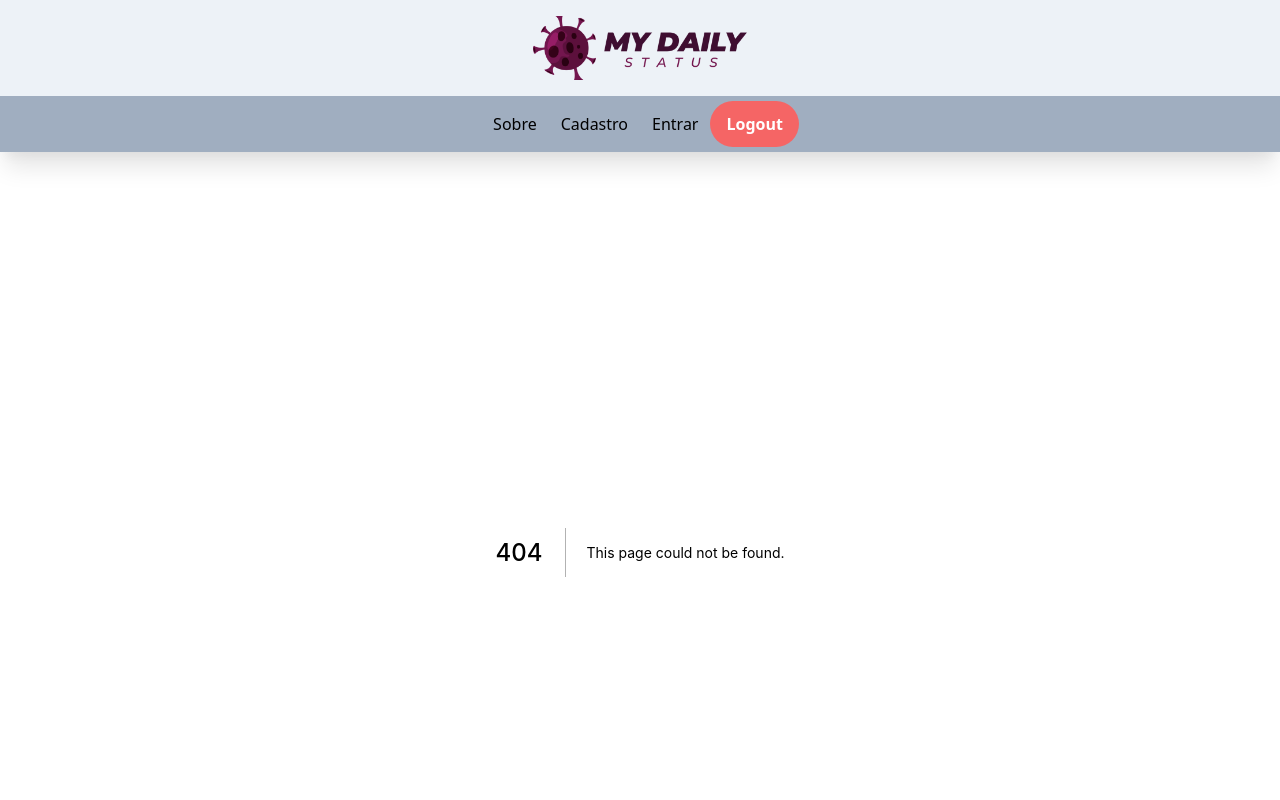
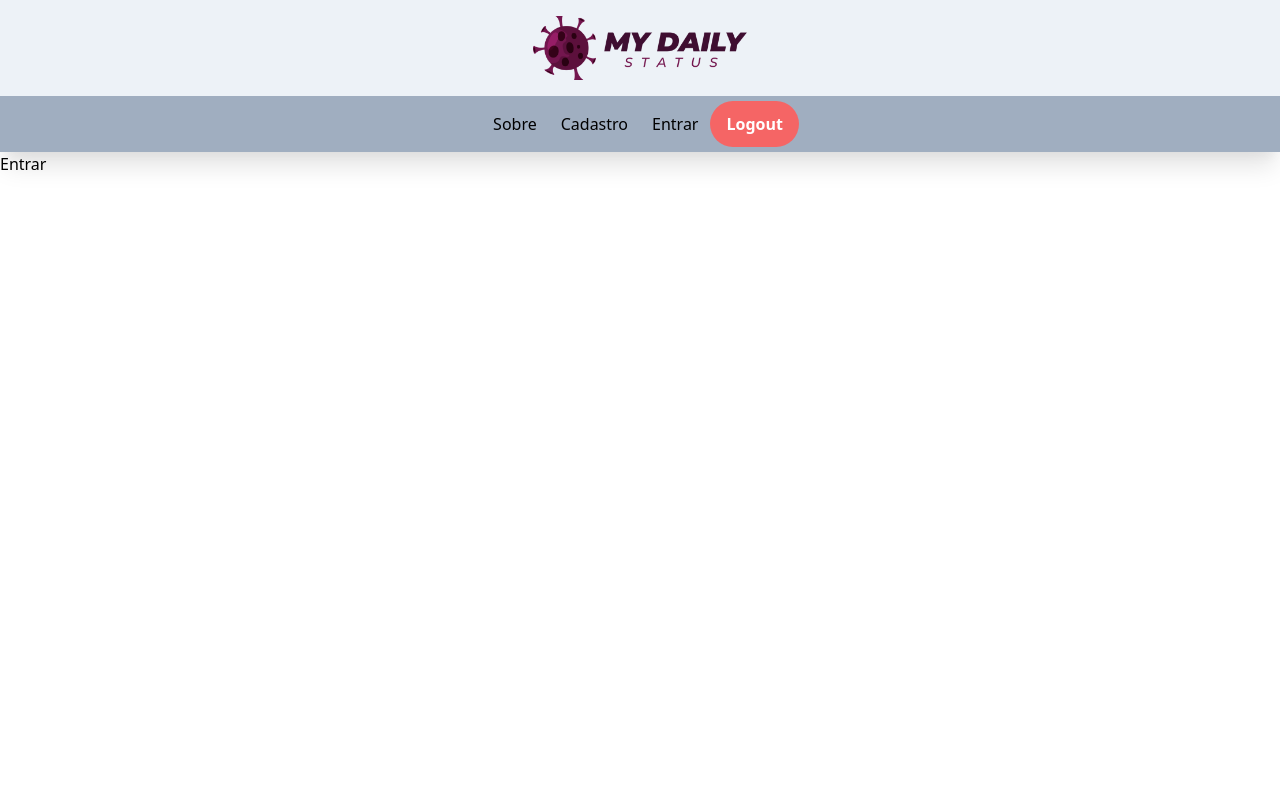
Before and after one commit to EzequielGnich/myDailyStatus, a Next.js app: page /Login in a window 1280 px wide. Before the commit this address had no page. Shown: the top 800 px of the page. Built offline with nearby package versions, Linux system fonts and the light colour scheme.

Commit message:
Page Login

```diff
--- /dev/null
+++ b/pages/Login.js
@@ -0,0 +1,7 @@
+import React from "react";
+
+const Login = () => {
+  return <h1>Entrar</h1>;
+};
+
+export default Login;
```
